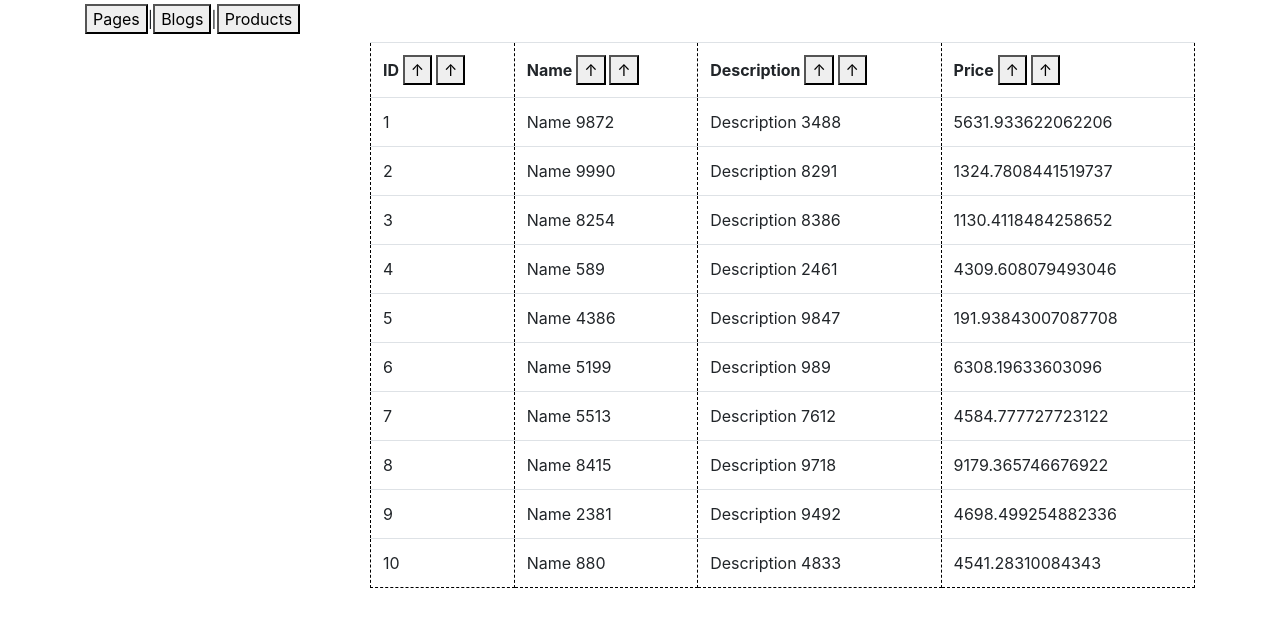
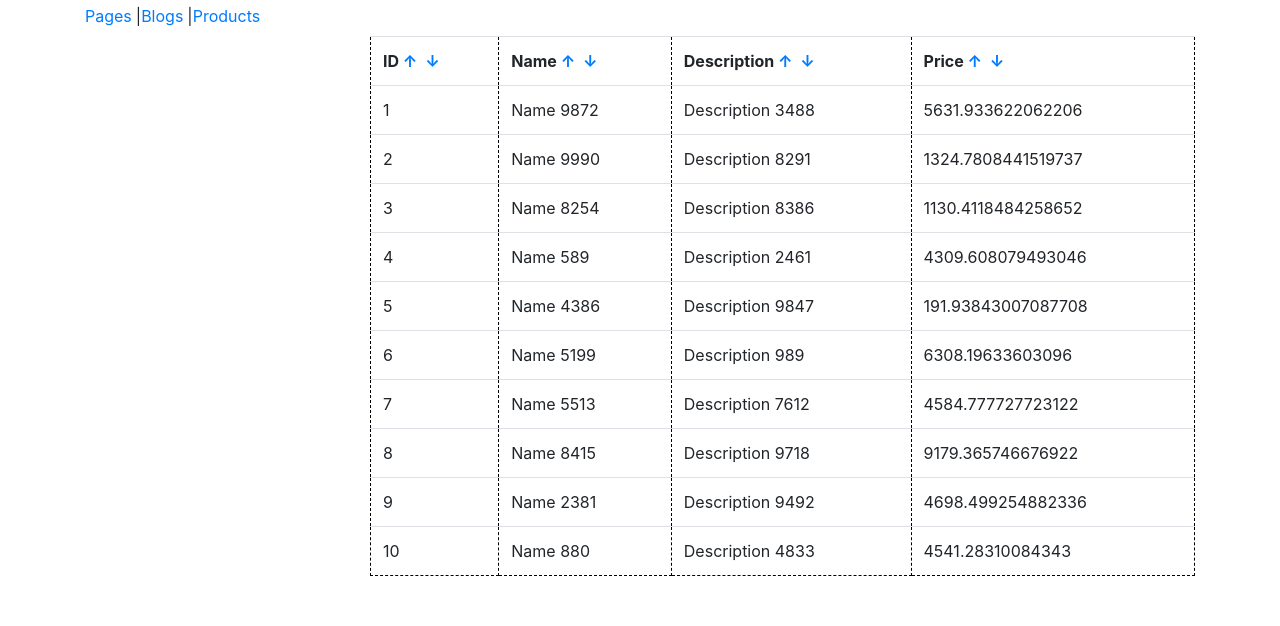
Before and after one commit to ygor-sk/react-page-navigation, a React (Create React App) app: page /products in a window 1280 px wide. Shown: the top 626 px of the page. Built offline with nearby package versions, Linux system fonts and the light colour scheme.

Commit message:
duplicate popstate event listener

```diff
--- a/src/components/App.tsx
+++ b/src/components/App.tsx
@@ -14,6 +14,8 @@ const formatLocation = (location: PartialLocation) => location.search ? `${locat
 
 export default class App extends React.Component<any, AppState> {
 
+    private historyListener: () => void;
+
     constructor(props: Readonly<any>) {
         super(props);
         this.state = {
@@ -25,14 +27,19 @@ export default class App extends React.Component<any, AppState> {
     }
 
     componentDidMount(): void {
-        window.addEventListener("popstate", () => {
+        this.historyListener = () => {
             this.setState({
                 location: {
                     pathname: window.location.pathname,
                     search: window.location.search
                 }
             })
-        })
+        };
+        window.addEventListener("popstate", this.historyListener)
+    }
+
+    componentWillUnmount(): void {
+        window.removeEventListener("popstate", this.historyListener);
     }
 
     render() {
@@ -48,20 +55,21 @@ export default class App extends React.Component<any, AppState> {
 
     private renderMenu() {
         return <span>
-            {this.createButtonLink('Pages', {pathname: '/pages', search: ''})}
+            {this.createNavigationLink('Pages', {pathname: '/pages', search: ''})}
             |
-            {this.createButtonLink('Blogs', {pathname: '/blogs', search: ''})}
+            {this.createNavigationLink('Blogs', {pathname: '/blogs', search: ''})}
             |
-            {this.createButtonLink('Products', {pathname: '/products', search: ''})}
+            {this.createNavigationLink('Products', {pathname: '/products', search: ''})}
         </span>
     }
 
-    private createButtonLink(description: string, location: PartialLocation) {
-        let onClick = () => {
+    private createNavigationLink(description: string, location: PartialLocation) {
+        let onClick = (e: any) => {
+            e.preventDefault();
             window.history.pushState(null, '', formatLocation(location))
             this.setState({location: location});
         };
-        return <button onClick={onClick}>{description}</button>;
+        return <a href={formatLocation(location)} onClick={onClick}>{description}</a>;
     }
 
     private renderContent() {
@@ -89,7 +97,7 @@ export default class App extends React.Component<any, AppState> {
     private renderSideMenu() {
         return <ul>{this.getSideMenuPathNames().map(location => {
             return <li key={formatLocation(location)}>
-                {this.createButtonLink(formatLocation(location), location)}
+                {this.createNavigationLink(formatLocation(location), location)}
             </li>;
         })}
         </ul>
--- a/src/components/Products.tsx
+++ b/src/components/Products.tsx
@@ -37,7 +37,10 @@ function createSortFunction(attributeId: AttributeId): (a: Product, b: Product)
     }
 }
 
-interface SortBy { attributeId: AttributeId, direction: number }
+interface SortBy {
+    attributeId: AttributeId,
+    direction: number
+}
 
 interface ProductsState {
     sortBy: SortBy
@@ -45,30 +48,62 @@ interface ProductsState {
 
 export default class Products extends React.Component<any, ProductsState> {
 
+    private historyListener: () => void;
+
     constructor(props: Readonly<any>) {
         super(props);
         this.state = {
-            sortBy: {
-                attributeId: "id",
-                direction: 1
-            }
+            sortBy: this.getSortFromLocation()
         }
     }
+
+    componentDidMount(): void {
+        this.historyListener = () => {
+            this.setState({
+                sortBy: this.getSortFromLocation()
+            })
+        };
+        window.addEventListener("popstate", this.historyListener)
+    }
+
+    private getSortFromLocation() {
+        let params = new URLSearchParams(window.location.search);
+        return {
+            attributeId: params.get('sortByAttributeId') as AttributeId || 'id',
+            direction: parseInt(params.get('sortByDirection') || '1')
+        };
+    }
+
+    componentWillUnmount(): void {
+        window.removeEventListener("popstate", this.historyListener);
+    }
+
 
     render() {
         let sortFunction = createSortFunction(this.state.sortBy.attributeId);
         let sortedProducts = products.sort((a, b) => sortFunction(a, b) * this.state.sortBy.direction);
+        let createOnClickFunction = (sortBy: SortBy) => (e: any) => {
+            e.preventDefault();
+            window.history.pushState(null, '', createSortLink(sortBy))
+            this.setState({sortBy: sortBy});
+        }
+        function createSortLink(sortBy: SortBy) {
+            return `?sortByAttributeId=${sortBy.attributeId}&sortByDirection=${sortBy.direction}`;
+        }
         return <table className="table">
             <tbody>
             <tr>
-                {Object.entries(attributes).map(([attributeId, attribute]) =>
-                    <th key={attributeId}>
-                        {attribute.title}
-                        &nbsp;
-                        <button onClick={() => this.setState({sortBy: {attributeId: attributeId as keyof Product, direction: 1}})}>&uarr;</button>
-                        &nbsp;
-                        <button onClick={() => this.setState({sortBy: {attributeId: attributeId as keyof Product, direction: -1}})}>&uarr;</button>
-                    </th>
+                {Object.entries(attributes).map(([attributeId, attribute]) => {
+                    let sortAsc = {attributeId: attributeId as keyof Product, direction: 1};
+                    let sortDesc = {attributeId: attributeId as keyof Product, direction: -1};
+                    return <th key={attributeId}>
+                            {attribute.title}
+                            &nbsp;
+                            <a href={createSortLink(sortAsc)} onClick={createOnClickFunction(sortAsc)}>&uarr;</a>
+                            &nbsp;
+                            <a href={createSortLink(sortDesc)} onClick={createOnClickFunction(sortDesc)}>&darr;</a>
+                        </th>;
+                    }
                 )}
             </tr>
             {sortedProducts.map(product => <tr key={product.id}>
```
